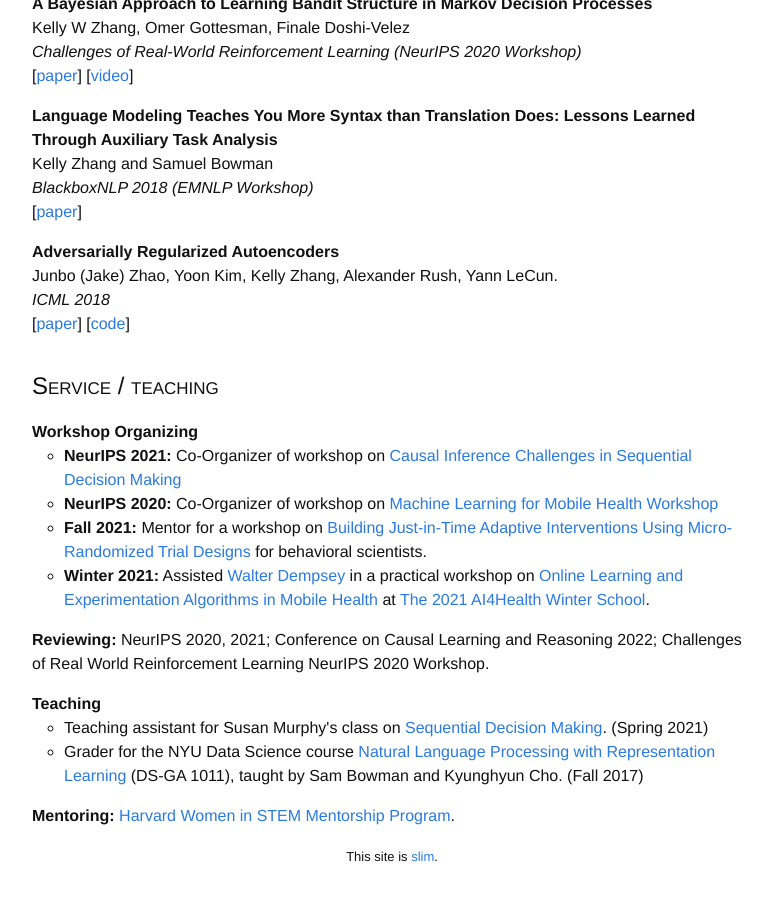
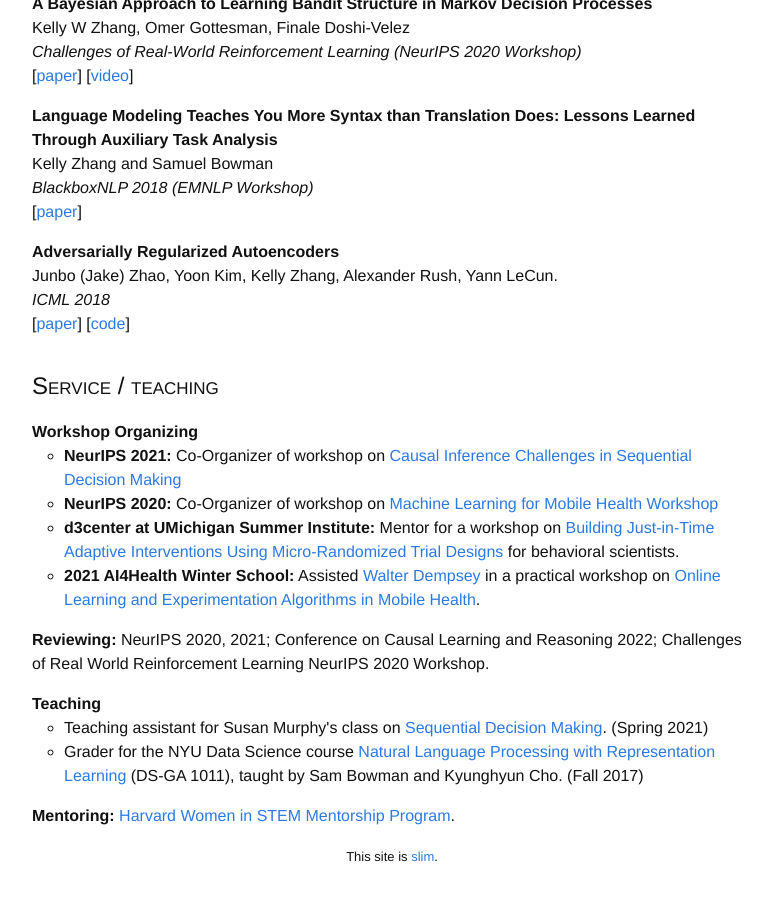
Before and after one commit to kellywzhang/kellywzhang.github.io_old, a Jekyll site: the page built from index.html, in a window 1280 px wide and 900 px high, scrolled down 1984 px. Shown: the whole window, without its empty margins (248-1021 px from the left). Built offline with Jekyll 4.4.1, drawn with Linux system fonts in a browser that asks for light colours.

Commit message:
reorganizing more

```diff
--- a/index.html
+++ b/index.html
@@ -175,8 +175,8 @@
             <ul style="list-style-type:circle">
                 <li><b>NeurIPS 2021:</b> Co-Organizer of workshop on <a href="https://sites.google.com/view/causal-sequential-decisions/home?authuser=0" target="_blank" rel="noopener noreferrer">Causal Inference Challenges in Sequential Decision Making</a></li>
                 <li><b>NeurIPS 2020:</b> Co-Organizer of workshop on <a href="https://sites.google.com/view/ml4mobilehealth-neurips-2020/home" target="_blank" rel="noopener noreferrer">Machine Learning for Mobile Health Workshop</a></li>
-                <li><b>Fall 2021:</b> Mentor for a workshop on <a href="https://d3lab.isr.umich.edu/workshop/2020-21-summer-institute-building-just-in-time-adaptive-interventions/" target="_blank" rel="noopener noreferrer">Building Just-in-Time Adaptive Interventions Using Micro-Randomized Trial Designs</a> for behavioral scientists.</li>
-                <li><b>Winter 2021:</b> Assisted <a href="https://sph.umich.edu/faculty-profiles/dempsey-walter.html" target="_blank" rel="noopener noreferrer">Walter Dempsey</a> in a practical workshop on <a href="https://ai4healthschool.org/practical-sessions/" target="_blank" rel="noopener noreferrer">Online Learning and Experimentation Algorithms in Mobile Health</a> at <a href="https://ai4healthschool.org" target="_blank" rel="noopener noreferrer">The 2021 AI4Health Winter School</a>.</li>
+                <li><b>d3center at UMichigan Summer Institute:</b> Mentor for a workshop on <a href="https://d3lab.isr.umich.edu/workshop/2020-21-summer-institute-building-just-in-time-adaptive-interventions/" target="_blank" rel="noopener noreferrer">Building Just-in-Time Adaptive Interventions Using Micro-Randomized Trial Designs</a> for behavioral scientists.</li>
+                <li><b>2021 AI4Health Winter School:</b> Assisted <a href="https://sph.umich.edu/faculty-profiles/dempsey-walter.html" target="_blank" rel="noopener noreferrer">Walter Dempsey</a> in a practical workshop on <a href="https://ai4healthschool.org/practical-sessions/" target="_blank" rel="noopener noreferrer">Online Learning and Experimentation Algorithms in Mobile Health</a>.</li>
             </ul>
 
         <p><b>Reviewing:</b> NeurIPS 2020, 2021; Conference on Causal Learning and Reasoning 2022; Challenges of Real World Reinforcement Learning NeurIPS 2020 Workshop.</p>
```
Also changed, not shown: 2 other files.
